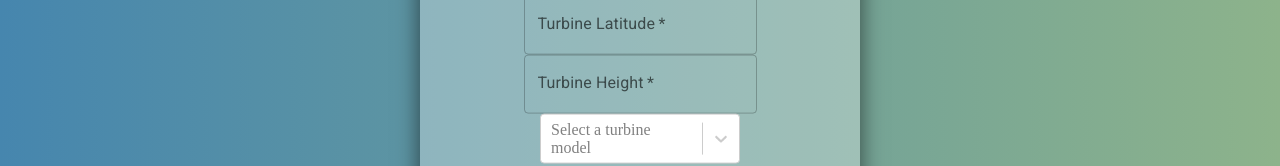
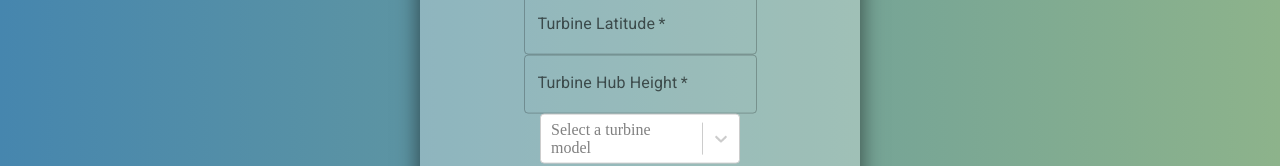
Before and after one commit to T1mTop1a/team_project_wonders_of_wind, a React (Create React App) app in the folder frontend/: page /addTurbine in a window 1280 px wide. Shown: the part 279-445 px from the top of the page. Built offline with nearby package versions, Linux system fonts and the light colour scheme; no server answers.

Commit message:
change turbine height input label name

```diff
--- a/frontend/src/pages/addTurbine.js
+++ b/frontend/src/pages/addTurbine.js
@@ -95,7 +95,7 @@ const addTurbine = () => {
                 />
                 <TextField
                     required
-                    label="Turbine Height"
+                    label="Turbine Hub Height"
                     data-testid="turbine height"
                     value={turbineHeight}
                     onChange={(event) => {
```
